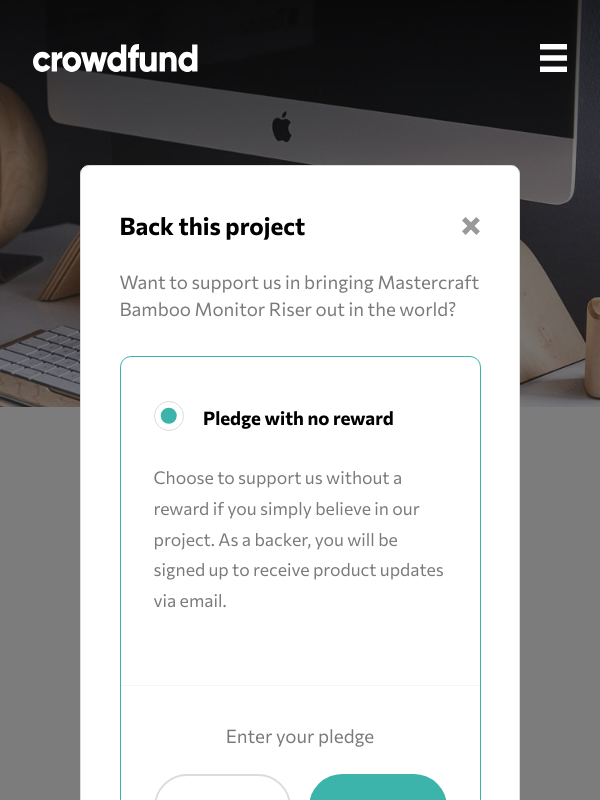
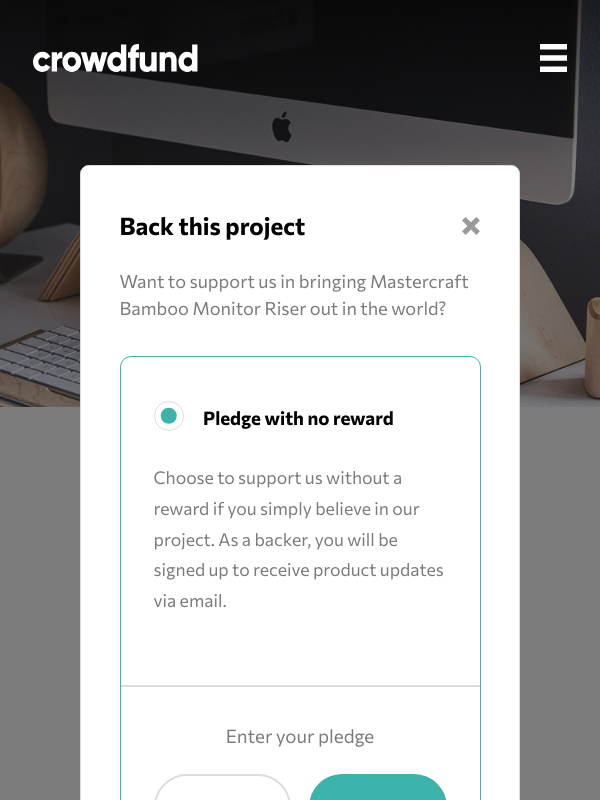
Before and after one commit to 0-BSCode/crowdfunding-product-page, a React (Create React App) app: page / in a window 600 px wide. Both pictures are taken after a click on the button "Back this project". Shown: the top 800 px of the page. Built offline with nearby package versions, Linux system fonts and the light colour scheme.

Commit message:
Fixed border width of remaining components

```diff
--- a/src/assets/styles/styles.css
+++ b/src/assets/styles/styles.css
@@ -773,6 +773,7 @@
   }
   .container > * {
     border-color: gainsboro;
+    border-width: 0.15rem;
   }
 
   .title {
@@ -870,6 +871,7 @@
   .reward {
     padding: 3rem 2.7rem;
     border-color: gainsboro;
+    border-width: 0.15rem;
   }
   .reward__title {
     flex-direction: column;
@@ -883,7 +885,7 @@
     margin-top: 0.6rem;
   }
   .reward__description {
-    font-size: 1.7rem;
+    font-size: 1.65rem;
     text-align: start;
     line-height: 2.9rem;
     margin-top: 2.5rem;
@@ -912,6 +914,7 @@
     top: 15rem;
     padding: 4rem 3.5rem;
     border-color: gainsboro;
+    border-width: 0.15rem;
   }
   .support__header {
     font-size: 2.2rem;
@@ -925,7 +928,7 @@
     width: 1.7rem;
   }
   .support__description {
-    font-size: 1.7rem;
+    font-size: 1.65rem;
     margin-top: 2.5rem;
     margin-bottom: 3rem;
     line-height: 2.5rem;
@@ -944,6 +947,7 @@
     border-radius: 1rem;
     margin-top: 3rem;
     border-color: gainsboro;
+    border-width: 0.15rem;
   }
   .option__radio {
     width: 2.8rem;
@@ -952,6 +956,7 @@
     left: 3rem;
     top: 4rem;
     border-color: gainsboro;
+    border-width: 0.15rem;
   }
   .option__radio::after {
     width: 1.5rem;
@@ -1001,6 +1006,10 @@
   .payment__container {
     flex-direction: column;
     margin-top: 3.5rem;
+  }
+  .payment__hline {
+    background-color: gainsboro;
+    height: 0.15rem;
   }
   .payment__form {
     margin-top: 2.5rem;
--- a/src/assets/styles/styles.scss
+++ b/src/assets/styles/styles.scss
@@ -857,6 +857,7 @@
 
         & > * {
             border-color: colors.$border-dark-gray--mobile;
+            border-width: 0.15rem;
         }
     }
 
@@ -977,6 +978,7 @@
     .reward {
         padding: 3rem 2.7rem;
         border-color: colors.$border-dark-gray--mobile;
+        border-width: 0.15rem;
 
         &__title {
             flex-direction: column;
@@ -993,7 +995,7 @@
         }
 
         &__description {
-            font-size: 1.7rem;
+            font-size: 1.65rem;
             text-align: start;
             line-height: 2.9rem;
             margin-top: 2.5rem;
@@ -1027,6 +1029,7 @@
         top: 15rem;
         padding: 4rem 3.5rem;
         border-color: colors.$border-dark-gray--mobile;
+        border-width: 0.15rem;
 
         &__header {
             font-size: 2.2rem;
@@ -1043,7 +1046,7 @@
         }
 
         &__description {
-            font-size: 1.7rem;
+            font-size: 1.65rem;
             margin-top: 2.5rem;
             margin-bottom: 3rem;
             line-height: 2.5rem;
@@ -1068,6 +1071,7 @@
         border-radius: 1rem;
         margin-top: 3rem;
         border-color: colors.$border-dark-gray--mobile;
+        border-width: 0.15rem;
 
         &__radio {
             width: 2.8rem;
@@ -1076,6 +1080,7 @@
             left: 3rem;
             top: 4rem;
             border-color: colors.$border-dark-gray--mobile;
+            border-width: 0.15rem;
 
             &::after {
                 width: 1.5rem;
@@ -1139,6 +1144,11 @@
             margin-top: 3.5rem;
         }
 
+        &__hline {
+            background-color: colors.$border-dark-gray--mobile;
+            height: 0.15rem;
+        }
+
         &__form {
             margin-top: 2.5rem;
             width: 100%;
```
Also changed, not shown: 1 other file (tests, documents, lock files or other folders).
